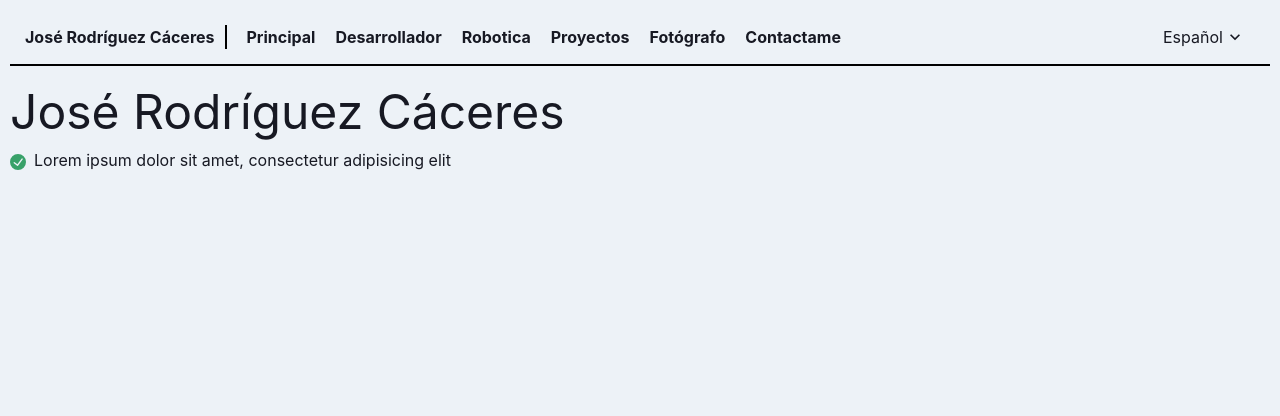
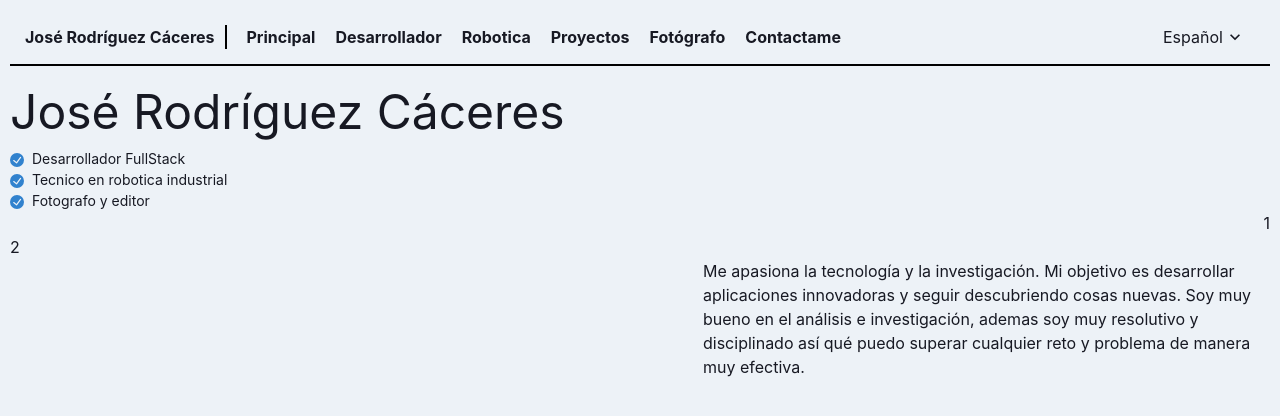
Before and after one commit to PepeAliasJose/Portfolio, a React (Create React App) app: page / in a window 1280 px wide. Shown: the top 416 px of the page. Built offline with nearby package versions, Linux system fonts and the light colour scheme.

Commit message:
Description
description added

```diff
--- a/src/locales/en/translate.json
+++ b/src/locales/en/translate.json
@@ -20,6 +20,6 @@
             "daw":"Higher degree in web application development",
             "ari":"Higher degree in industrial automation and robotics"
         },
-        "longDescription":""
+        "longDescription":"Me apasiona la tecnología y la investigación. Mi objetivo es desarrollar aplicaciones innovadoras y seguir descubriendo cosas nuevas. Soy muy bueno en el análisis e investigación, ademas soy muy resolutivo y disciplinado así qué puedo superar cualquier reto y problema de manera muy efectiva."
     }
 }
--- a/src/locales/es/translate.json
+++ b/src/locales/es/translate.json
@@ -20,6 +20,6 @@
             "daw":"Técnico superior en desarrollo de aplicaciones web",
             "ari":"Técnico superior en automatización y robótica industrial"
         },
-        "longDescription":""
+        "longDescription":"Me apasiona la tecnología y la investigación. Mi objetivo es desarrollar aplicaciones innovadoras y seguir descubriendo cosas nuevas. Soy muy bueno en el análisis e investigación, ademas soy muy resolutivo y disciplinado así qué puedo superar cualquier reto y problema de manera muy efectiva."
     }
 }
--- a/src/pages/home/Home.tsx
+++ b/src/pages/home/Home.tsx
@@ -7,14 +7,33 @@ const Home = () => {
   const { t } = useTranslation("global");
 
   return (
-    <Box m={"10px"}>
-      <Text fontSize={{ base: "3xl", md: "5xl" }}>{t("home.name")}</Text>
-      <List>
-        <ListItem>
-          <ListIcon as={CheckCircleIcon} color="green.500" />
-          Lorem ipsum dolor sit amet, consectetur adipisicing elit
-        </ListItem>
-      </List>
+    <Box m={"10px"} display={"flex"} flexDirection={"column"}>
+      <Box display={"block"}>
+        <Text fontSize={{ base: "3xl", md: "5xl" }}>{t("home.name")}</Text>
+        <List fontSize={"sm"}>
+          <ListItem>
+            <ListIcon as={CheckCircleIcon} color="blue.500" />
+            {t("home.description.dev")}
+          </ListItem>
+          <ListItem>
+            <ListIcon as={CheckCircleIcon} color="blue.500" />
+            {t("home.description.rob")}
+          </ListItem>
+          <ListItem>
+            <ListIcon as={CheckCircleIcon} color="blue.500" />
+            {t("home.description.fot")}
+          </ListItem>
+        </List>
+      </Box>
+      <Box alignSelf={"end"}>1</Box>
+      <Box alignSelf={"start"}>2</Box>
+      <Box
+        w={{ base: "100%", sm: "75%", md: "45%" }}
+        ml={"auto"}
+        alignSelf={"end"}
+      >
+        <Text fontSize={"md"}>{t("home.longDescription")}</Text>
+      </Box>
     </Box>
   );
 };
```
